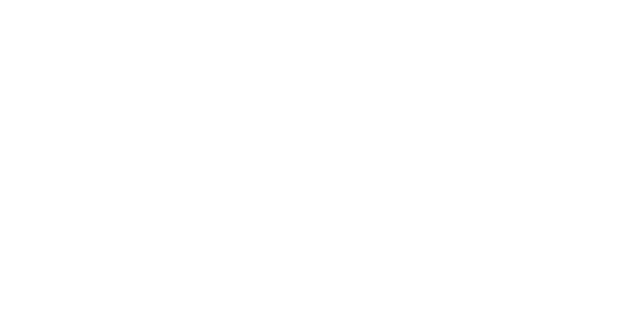
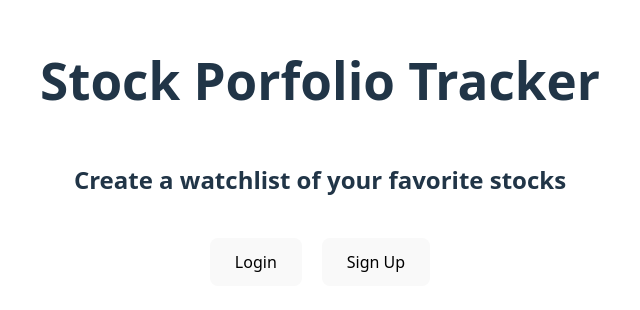
Before and after one commit to akazad12/Capstone_fe, a React (Vite) app: page /landingPage in a window 1280 px wide. Before the commit this address had no page. Shown: the part 280-590 px from the top of the page, without its empty margins (320-960 px from the left). Built offline with nearby package versions, Linux system fonts and the light colour scheme.

Commit message:
-app.jsx: added a signup and a signup and a landing page route -Created basic landing page -modified login.jsx to use url to determine wheter to show login or signup -fixed bug in watchlist to work if the watchlist is empty -basic css for landing page

```diff
--- a/src/App.jsx
+++ b/src/App.jsx
@@ -1,9 +1,11 @@
 import {Routes, Route,BrowserRouter} from "react-router-dom"
 import './App.css'
+import LandingPage from "./pages/Landing.jsx"
 import Login from "./pages/Login.jsx"
 import Watchlist from "./pages/WatchList.jsx"
 import Portfolio from "./pages/Portfolio.jsx"
 import StockInfo from "./pages/StockInfo.jsx"
+
 
 
 
@@ -12,8 +14,10 @@ function App() {
     <BrowserRouter>
     {/* <Route path = '/' element = {} */}
     <Routes>
+      <Route path = '/landingPage' element={<LandingPage/>}/>
       <Route path = '/login' element= {<Login/>}/>
-      <Route path= '/portfolio' element={<Portfolio />} />
+      <Route path = '/signup' element= {<Login/>}/>
+      <Route path = '/portfolio' element={<Portfolio />} />
       <Route path = '/watchlist' element= {<Watchlist/>}/>
       <Route path = 'stock/:id' element= {<StockInfo/>}/>
     </Routes>
--- /dev/null
+++ b/src/pages/Landing.jsx
@@ -0,0 +1,24 @@
+import { useNavigate } from "react-router-dom";
+import "../styles/landing.css";
+
+function LandingPage(){
+    const navigate = useNavigate();
+
+    return(
+        <div className = 'landing-container'>
+            <h1>Stock Porfolio Tracker</h1>
+            <h2>Create a watchlist of your favorite stocks</h2>
+
+            <div className = 'landing-buttons'>
+                <button onClick ={() => navigate('/login')}>
+                    Login
+                </button>
+
+                <button onClick ={() => navigate('/signup')}>
+                    Sign Up
+                </button>
+            </div>
+        </div>
+    )
+}
+export default LandingPage;
--- a/src/pages/Login.jsx
+++ b/src/pages/Login.jsx
@@ -1,15 +1,17 @@
 import { useState } from "react";
-import { useNavigate} from "react-router-dom";
+import { useNavigate, useLocation } from "react-router-dom";
 import axios from "axios";
-import '../styles/loginStyle.css'
+import "../styles/loginStyle.css";
 
 function Login() {
   const navigate = useNavigate();
-  const [mode,setMode] = useState("signup")
+  const location = useLocation();
+  const mode = location.pathname === "/signup" ? "signup" : "login";
+
   const [name, setName] = useState("");
   const [email, setEmail] = useState("");
   const [password, setPassword] = useState("");
-  const [error,setError] = useState("")
+  const [error, setError] = useState("");
 
   const handleSubmit = async (e) => {
     e.preventDefault();
@@ -19,11 +21,9 @@ function Login() {
           ? "http://localhost:3000/api/users/signup"
           : "http://localhost:3000/api/users/login";
       const payload =
-        mode === "signup"
-          ? { name, email, password }
-          : { email, password };
+        mode === "signup" ? { name, email, password } : { email, password };
       const res = await axios.post(endpoint, payload);
-      console.log(res.data)
+      console.log(res.data);
       if (res.data.token) {
         localStorage.setItem("token", res.data.token);
         //Used later to attach watchlist to porfolio
@@ -32,22 +32,21 @@ function Login() {
         localStorage.setItem("userName", res.data.user.name);
         navigate("/portfolio");
         console.log("logged in", res.data);
-      } else{
-        setError("Invalid email or password")
+      } else {
+        setError("Invalid email or password");
       }
     } catch (err) {
-      console.error('error creating login',err);
+      console.error("error creating login", err);
       setError(err.response?.data?.error || "Signup failed");
     }
   };
-
 
   return (
     <div className="container">
       <form onSubmit={handleSubmit} className="card">
         <h2>{mode === "signup" ? "Create Account" : "Login"} </h2>
 
-        {mode === "signup" &&(
+        {mode === "signup" && (
           <input
             id="name"
             type="text"
@@ -84,9 +83,8 @@ function Login() {
             : "Don't have an account?"}
 
           <span
-            onClick={() =>
-              setMode(mode === "signup" ? "login" : "signup")
-            }
+            onClick={() => setMode(mode === "signup" ? "login" : "signup")}
+
             style={{ cursor: "pointer", color: "blue", marginLeft: "5px" }}
           >
             {mode === "signup" ? "Login" : "Signup"}
--- a/src/pages/WatchList.jsx
+++ b/src/pages/WatchList.jsx
@@ -84,7 +84,8 @@ function WatchList() {
         `http://localhost:3000/api/users/${userId}/watchlist`,
       );
       // Get the symbol from the serve
-      let stockFromDB = watchlistRes.data.stocks.find(
+      let stocks = watchlistRes.data?.stocks || [];
+      let stockFromDB = stocks.find(
         (stock) => stock.symbol === search,
       );
 
--- /dev/null
+++ b/src/styles/landing.css
@@ -0,0 +1,20 @@
+.landing-container{
+  display:flex;
+  flex-direction:column;
+  justify-content:center;
+  align-items:center;
+  height:100vh;
+  text-align:center;
+}
+
+.landing-buttons{
+  margin-top:20px;
+  display:flex;
+  gap:20px;
+}
+
+.landing-buttons button{
+  padding:12px 24px;
+  font-size:16px;
+  cursor:pointer;
+}
```
Lines whose indentation alone changed are shown as unchanged.
